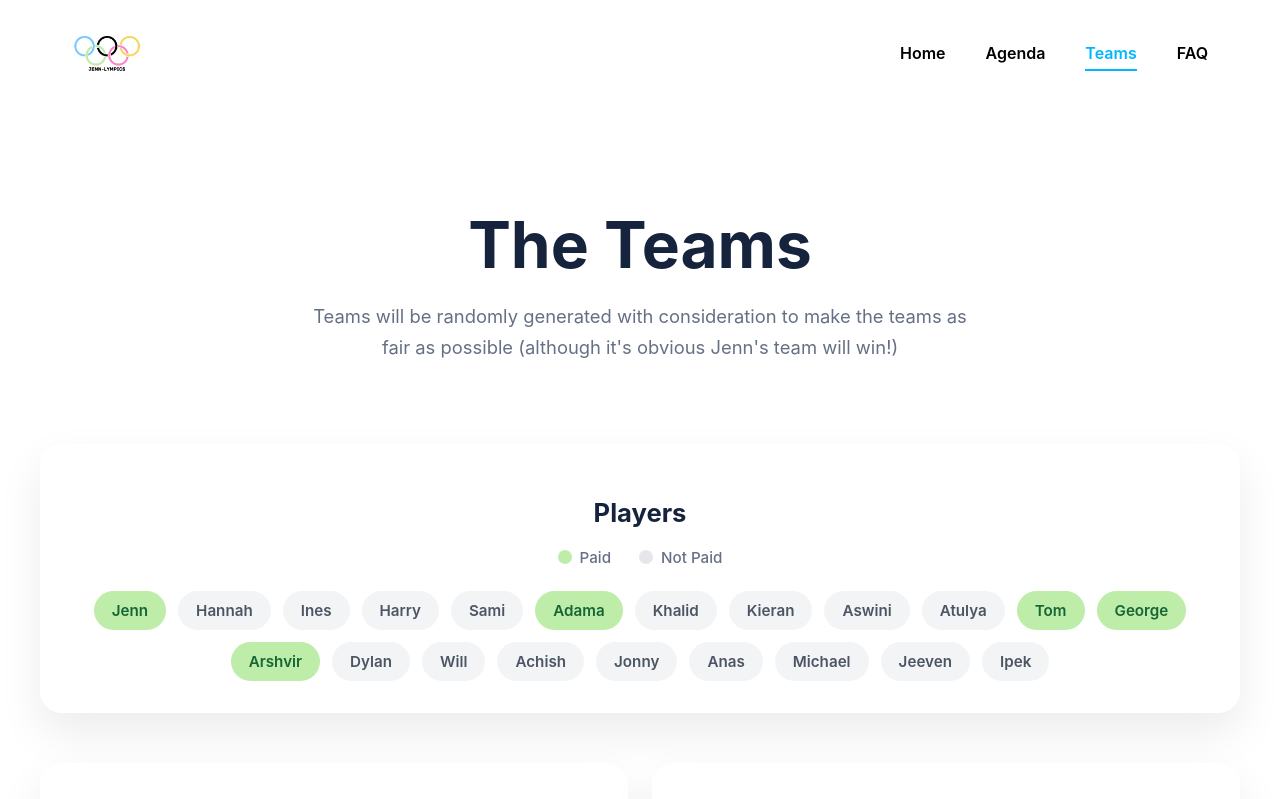
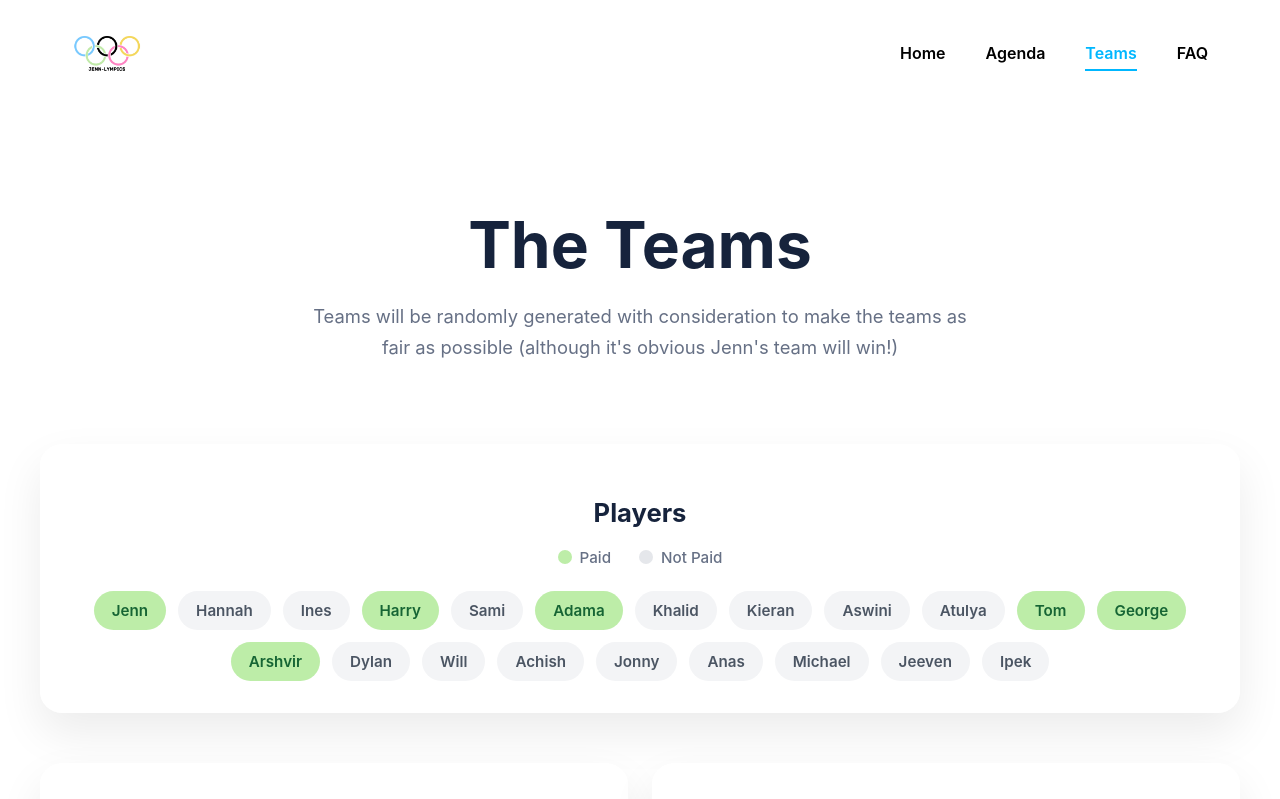
Before and after one commit to Jennipham/jenn-lympics, a React (Vite) app in the folder jenn-lympics-website/: page /teams in a window 1280 px wide. Shown: the top 799 px of the page. Built offline with nearby package versions, Linux system fonts and the light colour scheme.

Commit message:
updating pay status

```diff
--- a/jenn-lympics-website/src/components/Teams/players.ts
+++ b/jenn-lympics-website/src/components/Teams/players.ts
@@ -2,7 +2,7 @@ export const players = [
         { name: "Jenn", paid: true },
         { name: "Hannah", paid: false },
         { name: "Ines", paid: false },
-        { name: "Harry", paid: false },
+        { name: "Harry", paid: true },
         { name: "Sami", paid: false },
         { name: "Adama", paid: true },
         { name: "Khalid", paid: false },
```
